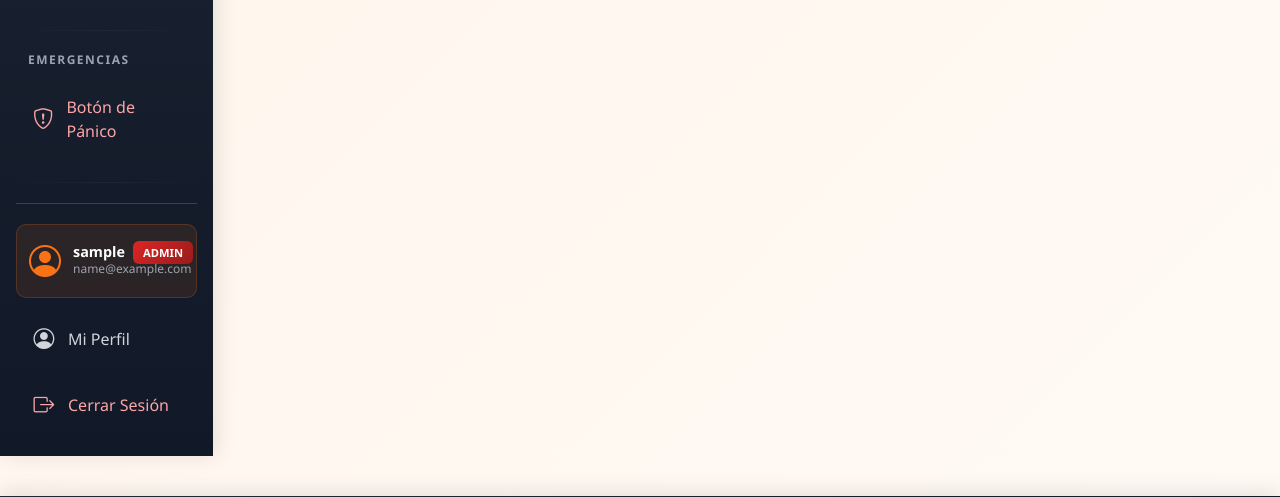
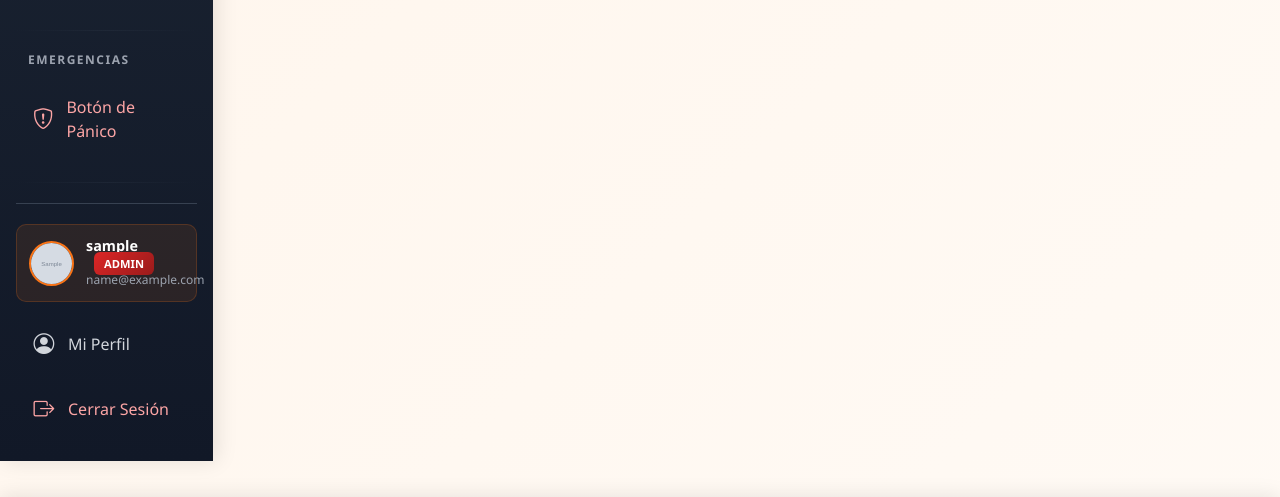
Before and after one commit to Seba-sRod-1808/Vizinho, a Django app: page /administrador/crear-usuario/ in a window 1280 px wide. Shown: the part 568-1065 px from the top of the page. Run offline with Django 5.2, Linux system fonts and the light colour scheme; a user stored in the database is signed in; tables that the repository leaves empty hold one stand-in row (values such as "Sample post"); grey boxes marked "Sample" are stand-in pictures.

Commit message:
Mejoras para el diseño del usuario

```diff
--- a/core/templates/base.html
+++ b/core/templates/base.html
@@ -356,6 +356,14 @@
       animation: spin 1s linear infinite;
     }
 
+    .user-photo {
+  width: 45px;
+  height: 45px;
+  border-radius: 50%;
+  object-fit: cover;
+  border: 2px solid var(--primary-orange);
+}
+
     @keyframes spin {
       to { transform: rotate(360deg); }
     }
@@ -426,15 +434,26 @@
 {% if user.is_authenticated %}
   <div class="user-section">
     <div class="user-info">
+      {% if user.perfilusuario.foto %}
+        <img src="{{ user.perfilusuario.foto.url }}" alt="Foto de perfil" class="user-photo">
+      {% else %}
         <i class="bi bi-person-circle"></i>
+      {% endif %}
       <div class="user-info-text">
-                <h6>{{ user.username }}{% if user.rol == "admin" or user.is_superuser %}<span class="badge-admin">ADMIN</span>{% endif %}</h6>
+        <h6>
+          {{ user.username }}
+          {% if user.rol == "admin" or user.is_superuser %}
+            <span class="badge-admin">ADMIN</span>
+          {% endif %}
+        </h6>
         <p>{{ user.email|default:"Usuario" }}</p>
       </div>
     </div>
+
     <a href="{% url 'ver_perfil' %}">
       <i class="bi bi-person-circle"></i> Mi Perfil
     </a>
+
     <a href="{% url 'logout' %}" style="color: #fca5a5;">
       <i class="bi bi-box-arrow-right"></i> Cerrar Sesión
     </a>
@@ -454,6 +473,7 @@
       </main>
     </div>
   </div>
+
 
   <!-- Footer Mejorado -->
   <footer>
```
Lines whose indentation alone changed are shown as unchanged.
